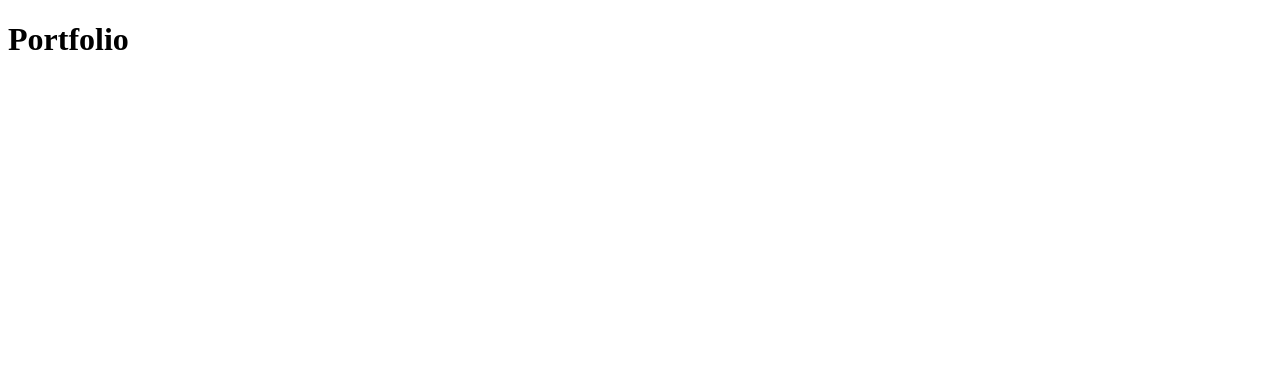
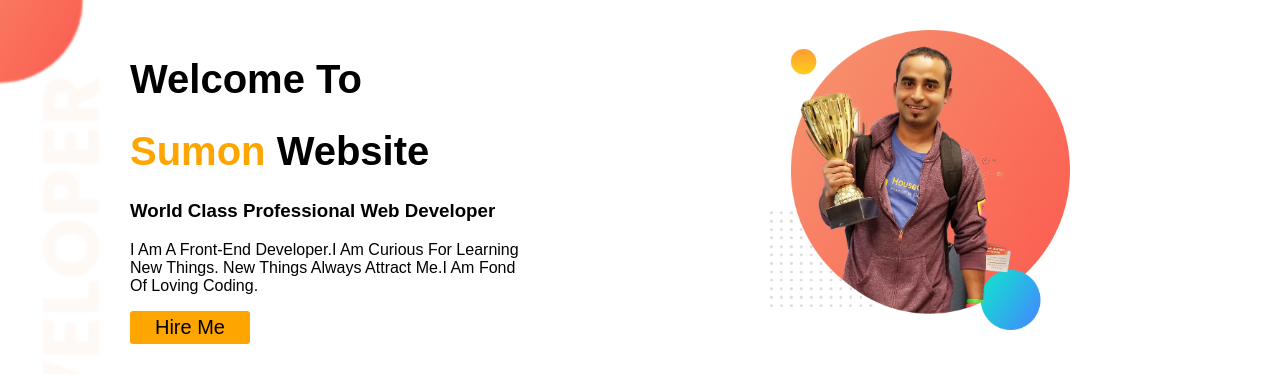
Before and after one commit to SumonWebDev/Personal-Portfolio-sumon, a plain HTML site: page index.html in a window 1280 px wide. Drawn offline with Linux system fonts and the light colour scheme.

Commit message:
sending my file

```diff
--- a/index.html
+++ b/index.html
@@ -5,8 +5,25 @@
     <meta http-equiv="X-UA-Compatible" content="IE=edge">
     <meta name="viewport" content="width=device-width, initial-scale=1.0">
     <title>Personal-Portfolio-sumon</title>
+    <link rel="preconnect" href="https://fonts.googleapis.com">
+<link rel="preconnect" href="https://fonts.gstatic.com" crossorigin>
+<link href="https://fonts.googleapis.com/css2?family=Poppins:wght@300&display=swap" rel="stylesheet">
+    <link rel="stylesheet" href="style.css">
 </head>
 <body>
-    <h1>Portfolio</h1>
+        <div class="grid-container">
+            <div class="header-left-part">
+                <h1>welcome To</h1>
+                <h1><span class="name-highlight">Sumon</span> Website</h1>
+                <h3>world class professional web developer</h3>
+                <p>i am a front-end developer.i am curious for learning new things.
+                    new things always attract me.i am fond of loving coding.
+                </p>
+                <button type="button" class="header-btn">Hire Me</button>
+            </div>
+            <div class="header-right-part">
+                    <img  src="img/jhankar.png" alt="Header-Image">
+            </div>
+        </div>
 </body>
 </html>
--- a/style.css
+++ b/style.css
@@ -0,0 +1,50 @@
+body{
+    padding: 0%;
+    margin:0%;
+    text-transform: capitalize;
+    font-family:sans-serif;
+    width: 100%;
+}
+.header-left-part{
+    margin-left:100px;
+    margin-right: 90px;
+    padding: 30px;
+}
+.header-left-part h1{
+    font-size: 40px;
+
+}
+.name-highlight{
+    color: orange;
+}
+.header-btn{
+    font-size: 20px;
+    padding: 5px 10px;
+    width: 120px;
+    border: none;
+    border-radius: 3px;
+    background-color: orange;
+}
+.grid-container{
+    display: grid;
+    grid-template-columns: 1fr 1fr;
+    background-image: url(img/top-banner.png);
+    background-repeat: no-repeat;
+    background-size: cover;
+}
+
+.header-right-part img{
+    width: 300px;
+    height: 300px;
+    padding: 30px;
+    margin-left:100px;
+    margin-right: 90px;
+}
+@media screen and (max-width:590px){
+    .grid-container{
+        display: block;
+    }
+    .header-right-part{
+        margin-top: 50px;
+    }
+}
```
Also changed, not shown: img/dream-bg.png (added), img/exp-bg.png (added), img/jhankar.png (added), img/jhankar2.png (added), img/my-bg.png (added), img/my-bg2.png (added), img/top-banner.png (added).
